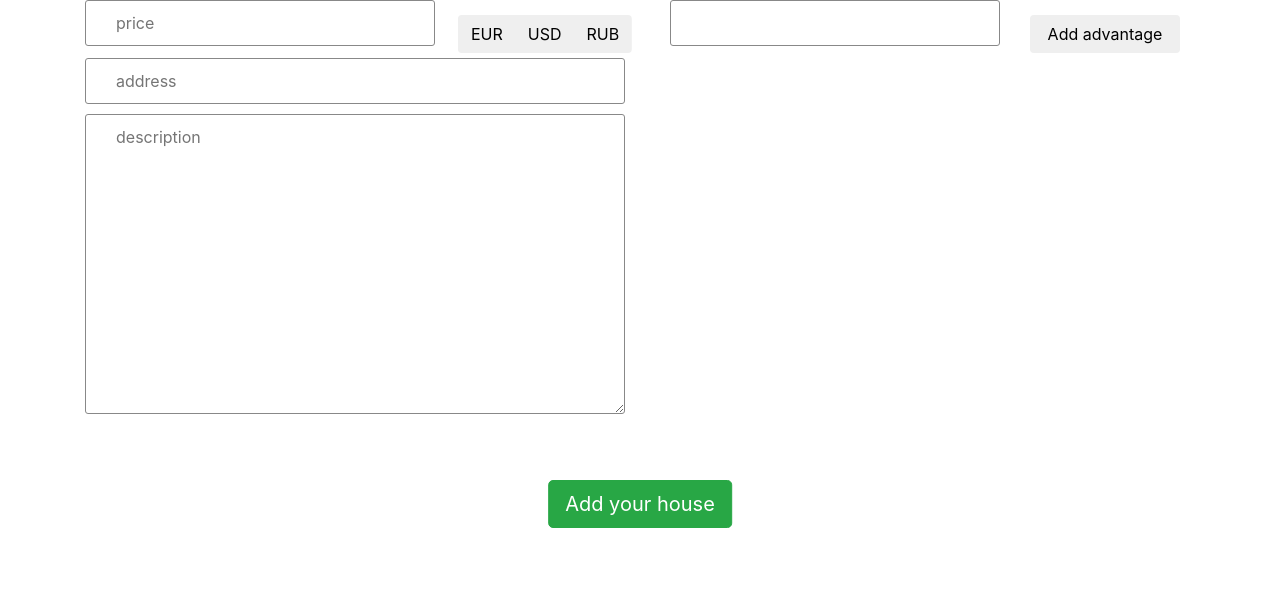
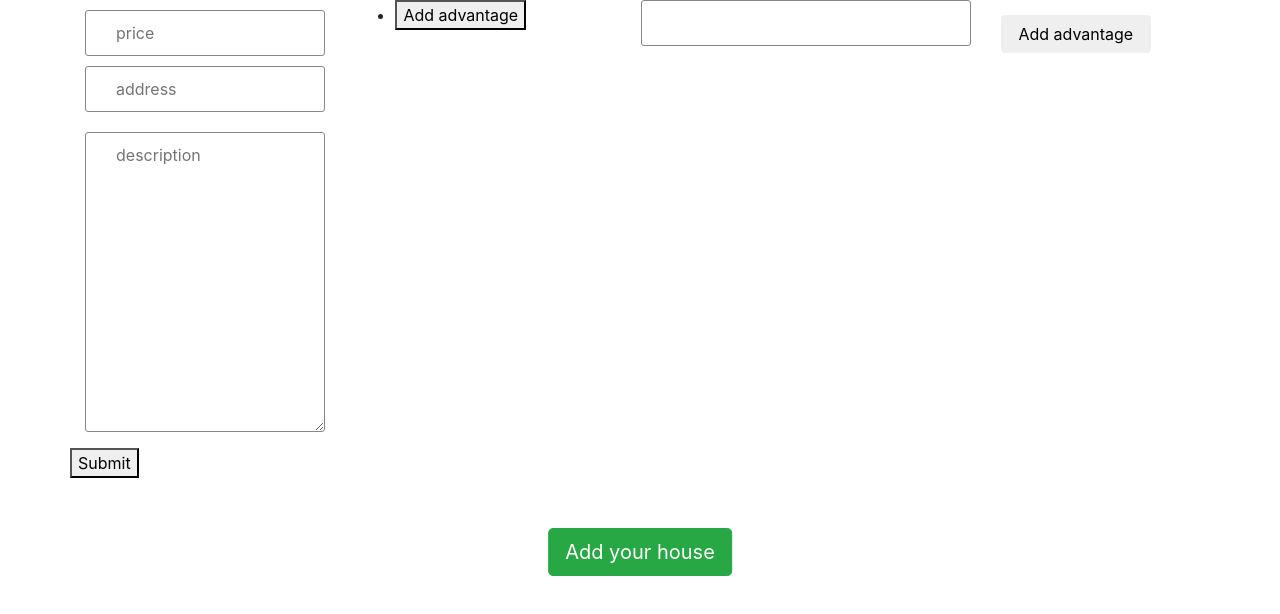
Before and after one commit to iamlofe/Lofe, a React (Create React App) app: page /add-house in a window 1280 px wide. Shown: the top 614 px of the page. Built offline with nearby package versions, Linux system fonts and the light colour scheme; what react-google-maps would draw is missing.

Commit message:
form rewrited

```diff
--- a/src/App.js
+++ b/src/App.js
@@ -4,6 +4,29 @@ import AddHouse from './components/AddHouse/AddHouse';
 import {BrowserRouter, Route, Switch} from 'react-router-dom';
 import About from './components/About/About';
 import Login from './components/Login/Login';
+import LeftPart from './components/AddHouse/LeftPart';
+import {createStore, combineReducers} from 'redux';
+import {reducer as reduxFormReducer} from 'redux-form';
+import {Grid, Col, Row} from 'react-bootstrap';
+import {Provider} from 'react-redux';
+
+const reducer = combineReducers({
+  form: reduxFormReducer // mounted under "form"
+});
+const store = createStore(reducer);
+
+const component = () => (
+  <Provider store={store}>
+    <Grid>
+      <Row>
+        <Col md={12}>
+          <LeftPart onSubmit={values => console.log(values)} />
+        </Col>
+      </Row>
+    </Grid>
+  </Provider>
+);
+
 class App extends Component {
   render() {
     //return
@@ -14,6 +37,7 @@ class App extends Component {
           <Route path="/add-house" component={AddHouse} />
           <Route path="/about" component={About} />
           <Route path="/login" component={Login} />
+          <Route path="/test" component={component} />
         </Switch>
       </BrowserRouter>
     );
--- a/src/components/AddHouse/LeftPart.js
+++ b/src/components/AddHouse/LeftPart.js
@@ -1,4 +1,4 @@
-import React from 'react';
+/*import React from 'react';
 import {connect} from 'react-redux';
 import {Row, Col, Button, ButtonGroup} from 'react-bootstrap';
 import {StyledInput, StyledTextArea} from '../Styled';
@@ -22,23 +22,7 @@ CurrencyButton = connect(
   }
 )(CurrencyButton);
 
-const PriceAndCurrency = () => (
-  <Row>
-    <Col md={8}>
-      <InputContainer type="price" />
-    </Col>
 
-    <Col md={4}>
-      <ButtonGroup
-        style={{margin: '10px 50% ', transform: 'translate(-50%, 5px)'}}
-      >
-        <CurrencyButton currency="EUR" />
-        <CurrencyButton currency="USD" />
-        <CurrencyButton currency="RUB" />
-      </ButtonGroup>
-    </Col>
-  </Row>
-);
 
 const Input = ({dispatch, type}) => (
   <StyledInput
@@ -65,4 +49,136 @@ const LeftPart = () => (
   </Col>
 );
 
+export default LeftPart;*/
+import React from 'react';
+import {render} from 'react-dom';
+import {createStore, combineReducers} from 'redux';
+import {reducer as formReducer} from 'redux-form';
+import {Field, FieldArray, reduxForm} from 'redux-form';
+import {Provider} from 'react-redux';
+import {StyledError, StyledInput, CenterRow, StyledTextArea} from '../Styled';
+import {Button, Grid, Row, Col} from 'react-bootstrap';
+import FontAwesome from 'react-fontawesome';
+
+const Advantages = ({fields, meta: {error}}) => (
+  <ul>
+    {fields &&
+      fields.map((advantage, index) => (
+        <li key={index}>
+          <Field
+            name={advantage}
+            type="text"
+            component={Advantage}
+            remove={() => fields.remove(index)}
+            label={`Advantage #${index + 1}`}
+          />
+        </li>
+      ))}
+    <li>
+      <button
+        type="button"
+        disabled={fields.length >= 5}
+        onClick={() => fields.push()}
+      >
+        Add advantage
+      </button>
+    </li>
+    {fields.length >= 5 && <StyledError>No more</StyledError>}
+  </ul>
+);
+
+const Advantage = ({input, remove, label, type, meta: {touched, error}}) => (
+  <div>
+    <div>
+      <CenterRow>
+        <StyledInput
+          width="80%"
+          margin="10px 0"
+          placeholder={label}
+          {...input}
+          type={type}
+        />
+        <FontAwesome style={{margin: 'auto'}} name="times" onClick={remove} />
+      </CenterRow>
+      {touched && error && <span>{error}</span>}
+    </div>
+  </div>
+);
+
+const PriceAndCurrency = ({input, meta: {touched, error}}) => (
+  <div>
+    <StyledInput margin="10px 0" placeholder="price" {...input} />
+    {touched && error && <StyledError>{error}</StyledError>}
+  </div>
+);
+
+const Address = ({input, meta: {touched, error}}) => (
+  <div>
+    <StyledInput margin="10px 0" placeholder="address" {...input} />
+    {touched && error && <StyledError>{error}</StyledError>}
+  </div>
+);
+
+const Description = ({input, meta: {touched, error}}) => (
+  <div>
+    <StyledTextArea margin="10px 0" placeholder="description" {...input} />
+    {touched && error && <StyledError>{error}</StyledError>}
+  </div>
+);
+
+let LeftPart = props => {
+  const {handleSubmit, submitting} = props;
+  return (
+    <form onSubmit={handleSubmit}>
+      <Grid>
+        <Row>
+          <Col md={6}>
+            <Field name="price" component={PriceAndCurrency} />
+            <Field name="address" component={Address} />
+            <Field name="description" component={Description} />
+          </Col>
+          <Col md={6}>
+            <FieldArray name="advantages" component={Advantages} />
+          </Col>
+        </Row>
+        <Row>
+          <button type="submit" disabled={submitting}>
+            Submit
+          </button>
+        </Row>
+      </Grid>
+    </form>
+  );
+};
+
+const validate = ({advantages, price, description, address}) => {
+  const errors = {};
+  if (!address) errors.address = 'We are not CIA, please add the address';
+  else if (address.length > 30) errors.address = 'Is it address?';
+  if (!price) errors.price = 'Required';
+  else if (!Number.isInteger(price - 0))
+    errors.price = 'Price should be in numerals';
+  else if (price.length > 10) errors.price = 'Be a bit more modest, sir';
+  if (!description) errors.description = 'You would better write something';
+  else if (description.length > 300)
+    errors.description = 'It is not a twitter, but try to use less symbols';
+  if (advantages) {
+    const advantageErrors = [];
+    advantages.forEach((advantage, advantageIndex) => {
+      if (!advantage) {
+        advantageErrors[advantageIndex] =
+          'Oh, please, type anything or click the cross';
+      }
+    });
+    errors.advantages = advantageErrors;
+    if (advantages.length >= 5) errors.advantages._error = 'too much';
+  }
+  return errors;
+};
+
+LeftPart = reduxForm({
+  form: 'advantages',
+  validate
+})(LeftPart);
+
 export default LeftPart;
--- a/src/components/Login/SignIn.js
+++ b/src/components/Login/SignIn.js
@@ -4,37 +4,21 @@ import {createStore, combineReducers} from 'redux';
 import {reducer as formReducer} from 'redux-form';
 import {Field, reduxForm} from 'redux-form';
 import {Provider} from 'react-redux';
-import styled from 'styled-components';
+import {StyledError, StyledInput, Center} from '../Styled';
 import {Button} from 'react-bootstrap';
-
-const Center = styled.div`
-  display: flex;
-  height: 100vh;
-  width: 100%;
-  flex-direction: column;
-  justify-content: center;
-`;
 
 const renderField = ({input, label, type, meta: {touched, error, warning}}) => (
   <div>
-    <StyledInput {...input} placeholder={label} type={type} />
+    <StyledInput
+      width="30%"
+      margin="10px auto"
+      {...input}
+      placeholder={label}
+      type={type}
+    />
     {touched && error && <StyledError>{error}</StyledError>}
   </div>
 );
-
-const StyledError = styled.div`
-  text-align: center;
-  color: red;
-`;
-
-const StyledInput = styled.input`
-  border-radius: 3px;
-  display: block;
-  padding: 10px 30px;
-  border: 1px solid #888;
-  width: 30%;
-  margin: 10px auto;
-`;
 
 let LoginButton = ({onClick, disabled, text}) => (
   <Button
@@ -52,7 +36,7 @@ let SignIn = props => {
   const {handleSubmit, submitting} = props;
   return (
     <form onSubmit={handleSubmit}>
-      <Center>
+      <Center height="100vh">
         <Field
           label="username"
           name="username"
--- a/src/components/Login/SignUp.js
+++ b/src/components/Login/SignUp.js
@@ -32,7 +32,7 @@ let SignUp = props => {
   const {handleSubmit, submitting} = props;
   return (
     <form onSubmit={handleSubmit}>
-      <Center>
+      <Center height="100vh">
         <Field
           label="username"
           name="username"
--- a/src/components/Styled.js
+++ b/src/components/Styled.js
@@ -2,9 +2,16 @@ import React from 'react';
 import styled from 'styled-components';
 import TextField from 'material-ui/TextField';
 
+const CenterRow = styled.div`
+  display: flex;
+  width: 100%;
+  justify-content: space-between;
+  align-content: center;
+`;
+
 const Center = styled.div`
   display: flex;
-  height: 100vh;
+  height: ${props => props.height || 'auto'};
   width: 100%;
   flex-direction: column;
   justify-content: center;
@@ -30,7 +37,7 @@ const StyledTextArea = styled.textarea`
   width: 100%;
   padding: 10px 30px;
   height: 300px;
-  margin: 10px 0;
+  margin: ${props => props.margin || '0 0 0 0'};
 `;
 
-export {StyledError, Center, StyledInput, StyledTextArea};
+export {StyledError, Center, StyledInput, StyledTextArea, CenterRow};
```
